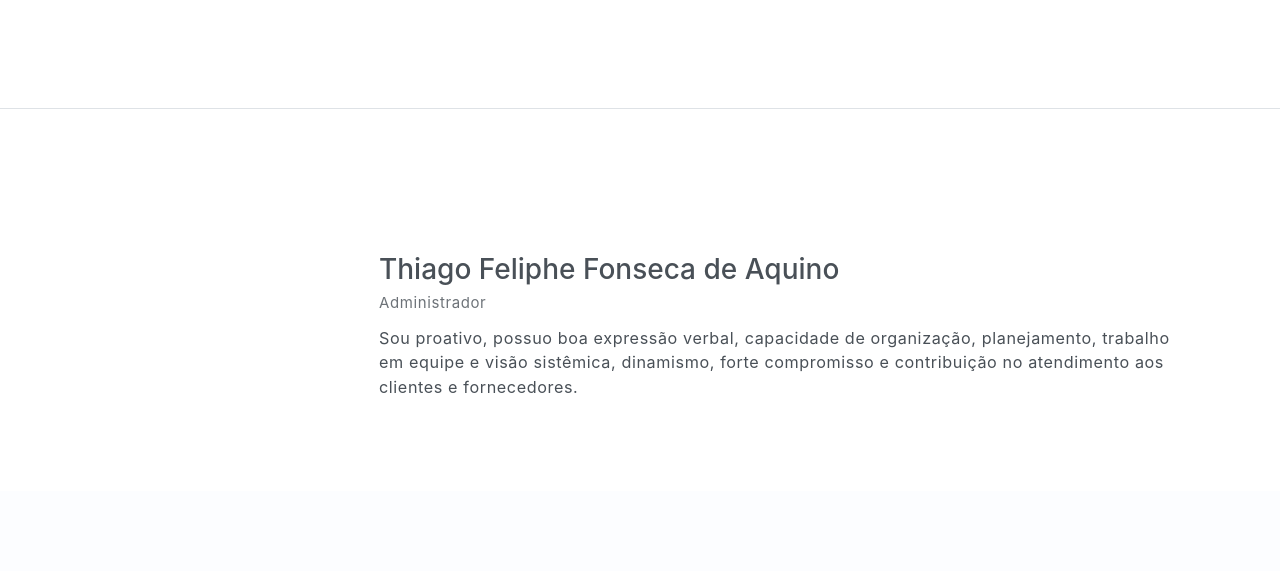
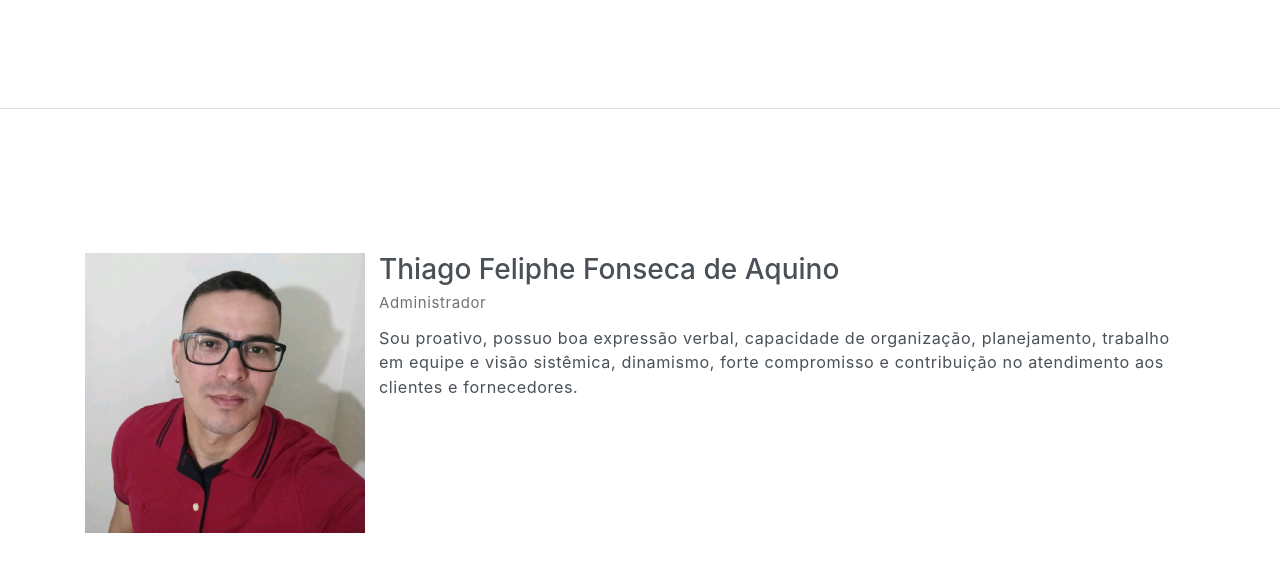
Before and after one commit to lima2403/Projeto-de-Arquitetura-AWS, a plain HTML site: page tiago.html in a window 1280 px wide. Shown: the part 643-1214 px from the top of the page. Drawn offline with Linux system fonts and the light colour scheme; files whose address does not match are found by name.

Commit message:
Update tiago.html

```diff
--- a/tiago.html
+++ b/tiago.html
@@ -84,7 +84,7 @@
         <div class="container mt-5">
             <div class="row text-center text-md-left">
                 <div class="col-md-3">
-                    <img src="assets/imgs/thiago.jpg" alt="" class="foto">
+                    <img src="./imgs/thiago.jpg" alt="" class="foto">
                 </div>
                 <div class="pl-md-4 col-md-9">
                     <h6 class="title">Thiago Feliphe Fonseca de Aquino</h6>
```
